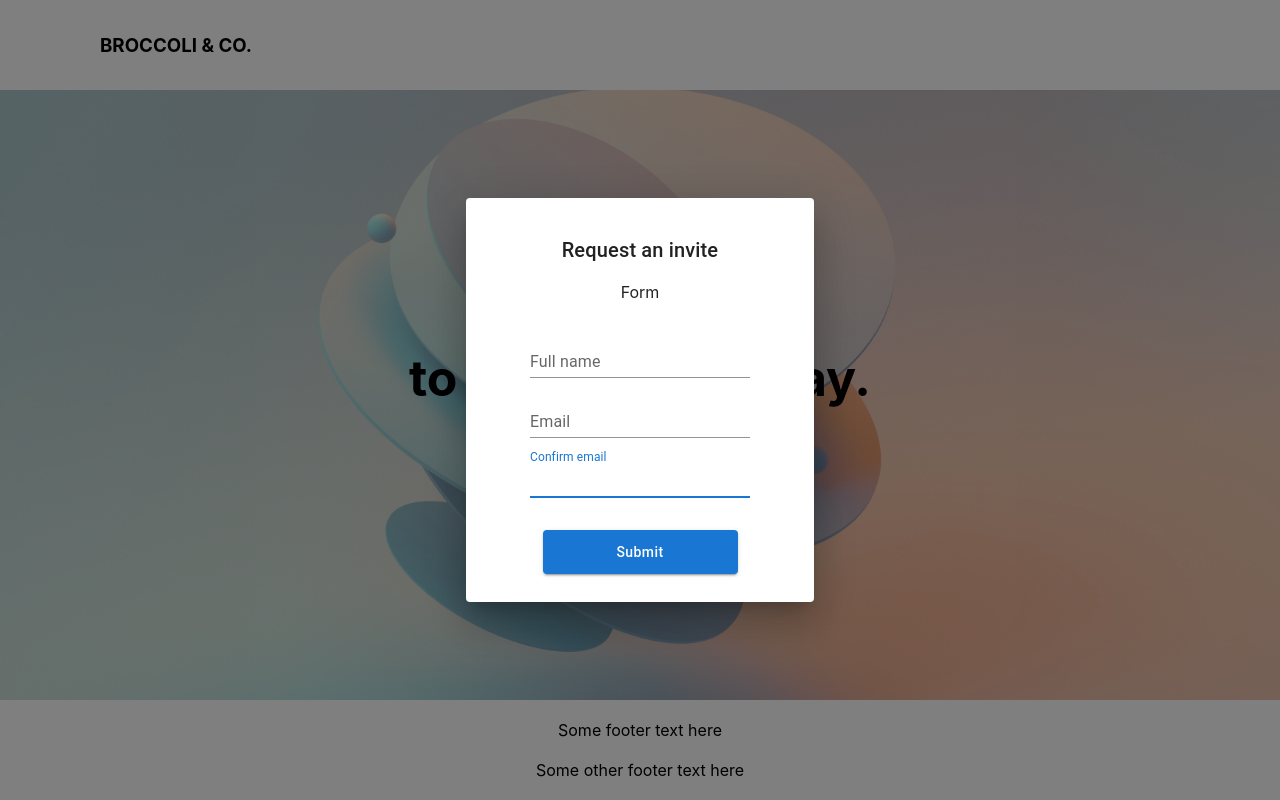
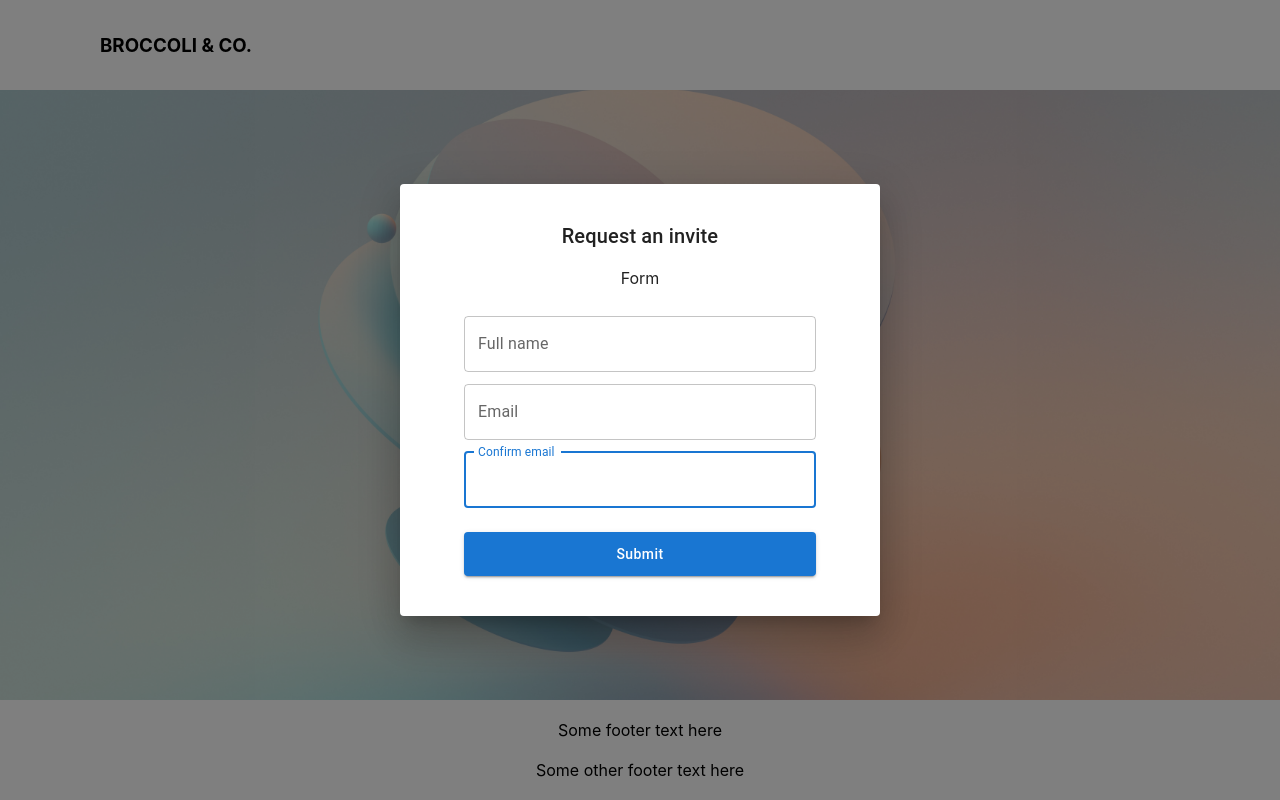
Before and after one commit to wendyzyw/React-Ts-Form, a React (Create React App) app: page / in a window 1280 px wide. Both pictures are taken after a click on the button "Request an invite". Built offline with nearby package versions, Linux system fonts and the light colour scheme.

Commit message:
fix: form styling

```diff
--- a/src/App.css
+++ b/src/App.css
@@ -69,5 +69,11 @@ body #main-content {
   display: flex !important;
   flex-direction: column !important;
   align-items: center !important;
+  max-width: 400px !important;
   padding: 20px 40px;
 }
+.MuiDialogActions-root {
+  width: 100%;
+  padding: 0 !important;
+  margin-top: 20px;
+}
--- a/src/components/request-form-modal/RequestFormModal.tsx
+++ b/src/components/request-form-modal/RequestFormModal.tsx
@@ -18,48 +18,42 @@ export const RequestFormModal: FC<RequestFormModalProps> = ({
             <DialogTitle>Request an invite</DialogTitle>
             <p>Form</p>
             <DialogContent>
-                <div>
                 <TextField
                     autoFocus
                     id="fullname"
                     label="Full name"
                     type="text"
-                        variant="standard"
+                    variant="outlined"
                     margin="dense"
                     fullWidth
                 />
-                </div>
-                <div>
                 <TextField
                     autoFocus
                     id="email"
                     label="Email"
                     type="email"
-                        variant="standard"
+                    variant="outlined"
                     margin="dense"
                     fullWidth
                 />
-                </div>
-                <div>
                 <TextField
                     autoFocus
                     id="confirmEmail"
                     label="Confirm email"
                     type="email"
-                        variant="standard"
+                    variant="outlined"
                     margin="dense"
                     fullWidth
                 />
-                </div>
-            </DialogContent>
                 <DialogActions>
                     <Button
                         variant="contained"
-                    style={{ textTransform: "none", padding: "10px 40px", width: "195px" }}
+                        style={{ textTransform: "none", padding: "10px 40px", width: "100%" }}
                     >
                         Submit
                     </Button>
                 </DialogActions>
+            </DialogContent>
         </Dialog>
     )
 }
```
Lines whose indentation alone changed are shown as unchanged.
